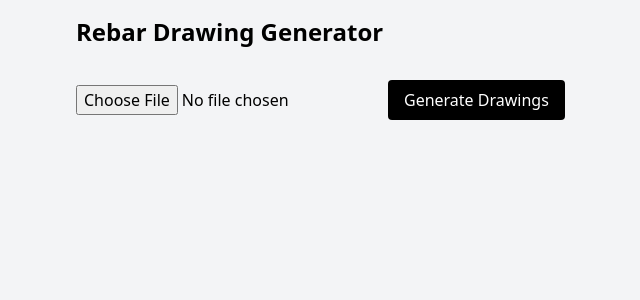
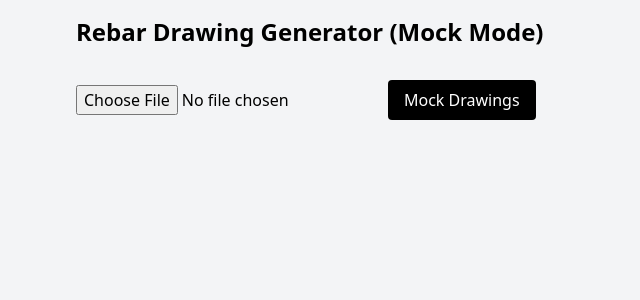
Before and after one commit to rebarshop-24/rebar-ai-frontend, a React (Vite) app: page / in a window 1280 px wide. Shown: the top 300 px of the page, without its empty margins (196-836 px from the left). Built offline with nearby package versions, Linux system fonts and the light colour scheme.

Commit message:
Update DrawingTool.jsx

```diff
--- a/src/DrawingTool.jsx
+++ b/src/DrawingTool.jsx
@@ -1,5 +1,4 @@
 import React, { useState } from 'react';
-import axios from 'axios';
 
 export default function DrawingTool() {
   const [file, setFile] = useState(null);
@@ -14,31 +13,27 @@ export default function DrawingTool() {
     if (!file) return;
     setLoading(true); setError(null);
 
-    const formData = new FormData();
-    formData.append("file_path", file);
-    formData.append("mode", "drawing");
-
-    try {
-      const response = await axios.post("/api/parse-blueprints", formData);
-      setDrawings(response.data);
-    } catch {
-      setError("Failed to generate drawings.");
-    } finally {
+    setTimeout(() => {
+      setDrawings([
+        { MARK: 'A1', file: 'https://via.placeholder.com/400x300?text=MARK+A1' },
+        { MARK: 'B2', file: 'https://via.placeholder.com/400x300?text=MARK+B2' },
+        { MARK: 'C3', file: 'https://via.placeholder.com/400x300?text=MARK+C3' }
+      ]);
       setLoading(false);
-    }
+    }, 1000);
   };
 
   return (
     <div className="p-4 max-w-3xl mx-auto">
-      <h1 className="text-2xl font-bold mb-4">Rebar Drawing Generator</h1>
+      <h1 className="text-2xl font-bold mb-4">Rebar Drawing Generator (Mock Mode)</h1>
       <form onSubmit={handleSubmit} className="space-y-4 mb-6">
         <input type="file" onChange={handleFileChange} />
         <button type="submit" className="bg-black text-white px-4 py-2 rounded">
-          Generate Drawings
+          Mock Drawings
         </button>
       </form>
 
-      {loading && <p>Generating drawings...</p>}
+      {loading && <p>Generating mock drawings...</p>}
       {error && <p className="text-red-500">{error}</p>}
 
       {drawings.length > 0 && (
@@ -46,11 +41,7 @@ export default function DrawingTool() {
           {drawings.map((item, idx) => (
             <div key={idx} className="p-4 border rounded shadow bg-white">
               <p className="font-semibold mb-2">MARK: {item.MARK}</p>
-              {item.file ? (
-                <img src={`/${item.file}`} alt={`Drawing ${item.MARK}`} className="w-full" />
-              ) : (
-                <p className="text-red-500">{item.error}</p>
-              )}
+              <img src={item.file} alt={`Drawing ${item.MARK}`} className="w-full" />
             </div>
           ))}
         </div>
```
